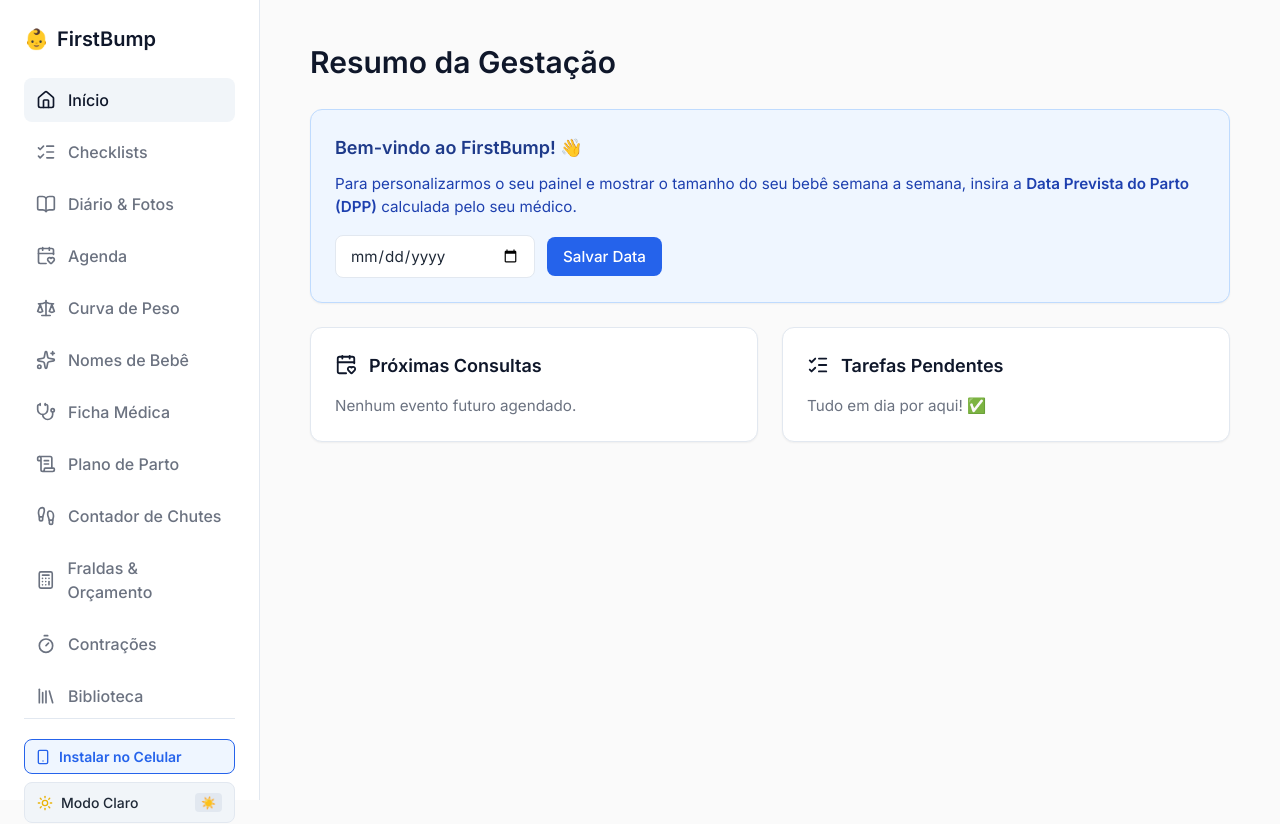
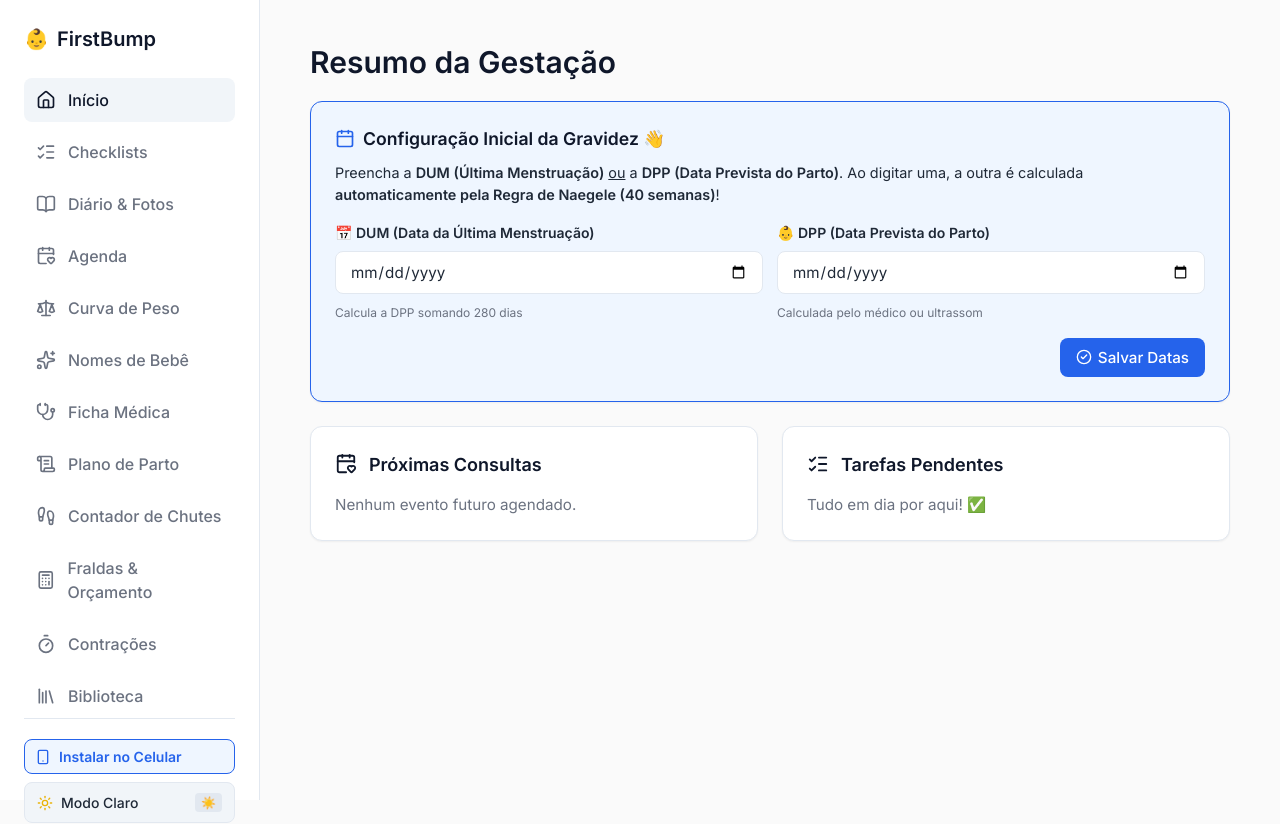
Before and after one commit to WallaceSousa88/FirstBump, a React (Vite) app in the folder frontend/: page / in a window 1280 px wide. Shown: the top 824 px of the page. Built offline with nearby package versions, Linux system fonts and the light colour scheme.

Commit message:
feat: enhance Dashboard with automatic date calculations and improved date handling

```diff
--- a/frontend/src/pages/Dashboard.jsx
+++ b/frontend/src/pages/Dashboard.jsx
@@ -1,13 +1,36 @@
-import { useEffect, useState } from 'react';
+import { useEffect, useState, useMemo } from 'react';
 import { storage } from '../services/storage';
 import { getBabySize } from '../data/babySizes';
-import { CalendarHeart, ListChecks, ChevronLeft, ChevronRight, Sparkles, Scale, Ruler, HeartHandshake, Timer } from 'lucide-react';
+import { CalendarHeart, ListChecks, ChevronLeft, ChevronRight, Sparkles, Scale, Ruler, Timer, Calendar, Edit3, X, CheckCircle2, Info } from 'lucide-react';
 import { Link } from 'react-router-dom';
 
+// Helper para somar/subtrair dias em formato YYYY-MM-DD
+function addDays(dateStr, days) {
+  if (!dateStr) return '';
+  const date = new Date(dateStr + 'T00:00:00');
+  if (isNaN(date.getTime())) return '';
+  date.setDate(date.getDate() + days);
+  return date.toISOString().split('T')[0];
+}
+
+function formatDateBR(dateStr) {
+  if (!dateStr) return '';
+  const parts = dateStr.split('-');
+  if (parts.length !== 3) return dateStr;
+  return `${parts[2]}/${parts[1]}/${parts[0]}`;
+}
+
 export default function Dashboard() {
-  const [dueDate, setDueDate] = useState('');
-  const [inputDate, setInputDate] = useState('');
+  const [dpp, setDpp] = useState('');
+  const [dum, setDum] = useState('');
+
+  // Formulário de Configuração / Edição
+  const [formDpp, setFormDpp] = useState('');
+  const [formDum, setFormDum] = useState('');
+  const [isEditingDates, setIsEditingDates] = useState(false);
+
   const [currentWeek, setCurrentWeek] = useState(1);
+  const [currentDays, setCurrentDays] = useState(0);
   const [viewedWeek, setViewedWeek] = useState(1);
   const [progress, setProgress] = useState(0);
   const [daysLeft, setDaysLeft] = useState(null);
@@ -15,10 +38,27 @@
   const [pendingTasks, setPendingTasks] = useState([]);
 
   useEffect(() => {
-    const setting = storage.getSetting('due_date');
-    if (setting && setting.value) {
-      setDueDate(setting.value);
-      calculateWeeks(setting.value);
+    const savedDpp = storage.getSetting('dpp') || storage.getSetting('due_date');
+    const savedDum = storage.getSetting('dum');
+
+    let initialDpp = savedDpp?.value || '';
+    let initialDum = savedDum?.value || '';
+
+    // Se tiver apenas DUM, calcula a DPP
+    if (initialDum && !initialDpp) {
+      initialDpp = addDays(initialDum, 280);
+    }
+    // Se tiver apenas DPP, calcula a DUM
+    if (initialDpp && !initialDum) {
+      initialDum = addDays(initialDpp, -280);
+    }
+
+    if (initialDpp) {
+      setDpp(initialDpp);
+      setDum(initialDum);
+      setFormDpp(initialDpp);
+      setFormDum(initialDum);
+      calculateGestationalAge(initialDpp, initialDum);
     }
 
     const today = new Date().toISOString().split('T')[0];
@@ -29,29 +69,57 @@
     setPendingTasks(checklists.filter((c) => !c.is_completed).slice(0, 3));
   }, []);
 
-  const calculateWeeks = (dateString) => {
-    const dpp = new Date(dateString);
-    const dum = new Date(dpp.getTime() - 280 * 24 * 60 * 60 * 1000);
+  // Cálculo da Idade Gestacional (Semanas + Dias) e Dias Restantes
+  const calculateGestationalAge = (targetDpp, targetDum) => {
+    const dppDate = new Date(targetDpp + 'T00:00:00');
+    const dumDate = targetDum ? new Date(targetDum + 'T00:00:00') : new Date(dppDate.getTime() - 280 * 24 * 60 * 60 * 1000);
     const now = new Date();
 
-    const diffDays = Math.floor((now - dum) / (1000 * 60 * 60 * 24));
-    let calculated = Math.max(1, Math.min(40, Math.floor(diffDays / 7) || 1));
+    const diffDays = Math.floor((now - dumDate) / (1000 * 60 * 60 * 24));
+    const calculatedWeek = Math.max(1, Math.min(40, Math.floor(diffDays / 7) || 1));
+    const calculatedDay = Math.max(0, Math.min(6, diffDays % 7));
 
-    // Dias restantes para a DPP
-    const diffToDpp = Math.ceil((dpp - now) / (1000 * 60 * 60 * 24));
+    // Dias restantes para o parto
+    const diffToDpp = Math.ceil((dppDate - now) / (1000 * 60 * 60 * 24));
     setDaysLeft(diffToDpp > 0 ? diffToDpp : 0);
 
-    setCurrentWeek(calculated);
-    setViewedWeek(calculated);
-    setProgress((calculated / 40) * 100);
+    setCurrentWeek(calculatedWeek);
+    setCurrentDays(calculatedDay);
+    setViewedWeek(calculatedWeek);
+    setProgress(Math.min(100, Math.max(0, (calculatedWeek / 40) * 100)));
   };
 
-  const handleSaveDate = (e) => {
+  // Preenchimento Automático: Usuário alterou a DUM
+  const handleDumChange = (val) => {
+    setFormDum(val);
+    if (val) {
+      const calculatedDpp = addDays(val, 280); // Regra de Naegele (+280 dias / 40 semanas)
+      setFormDpp(calculatedDpp);
+    }
+  };
+
+  // Preenchimento Automático: Usuário alterou a DPP
+  const handleDppChange = (val) => {
+    setFormDpp(val);
+    if (val) {
+      const calculatedDum = addDays(val, -280); // DUM = DPP - 280 dias
+      setFormDum(calculatedDum);
+    }
+  };
+
+  // Salvar Datas no storage
+  const handleSaveDates = (e) => {
     e.preventDefault();
-    if (!inputDate) return;
-    storage.setSetting('due_date', inputDate);
-    setDueDate(inputDate);
-    calculateWeeks(inputDate);
+    if (!formDpp) return;
+
+    storage.setSetting('dpp', formDpp);
+    storage.setSetting('due_date', formDpp);
+    if (formDum) storage.setSetting('dum', formDum);
+
+    setDpp(formDpp);
+    setDum(formDum);
+    calculateGestationalAge(formDpp, formDum);
+    setIsEditingDates(false);
   };
 
   const babyInfo = getBabySize(viewedWeek);
@@ -59,29 +127,94 @@
 
   return (
     <div>
-      <h1 className="page-title">Resumo da Gestação</h1>
+      <div style={{ display: 'flex', justifyContent: 'space-between', alignItems: 'center', flexWrap: 'wrap', gap: '12px', marginBottom: '16px' }}>
+        <h1 className="page-title" style={{ margin: 0 }}>Resumo da Gestação</h1>
 
-      {!dueDate ? (
-        <div className="card" style={{ backgroundColor: '#eff6ff', borderColor: '#bfdbfe' }}>
-          <h2 className="card-title" style={{ color: '#1e3a8a' }}>Bem-vindo ao FirstBump! 👋</h2>
-          <p className="card-text" style={{ marginBottom: '16px', color: '#1e40af' }}>
-            Para personalizarmos o seu painel e mostrar o tamanho do seu bebê semana a semana, insira a <b>Data Prevista do Parto (DPP)</b> calculada pelo seu médico.
+        {dpp && (
+          <button
+            onClick={() => {
+              setFormDpp(dpp);
+              setFormDum(dum);
+              setIsEditingDates(true);
+            }}
+            className="btn"
+            style={{ border: '1px solid var(--border)', backgroundColor: 'var(--surface)', fontSize: '0.85rem', display: 'flex', alignItems: 'center', gap: '6px' }}
+          >
+            <Edit3 size={15} /> Alterar DUM / DPP
+          </button>
+        )}
+      </div>
+
+      {/* Modal / Card de Configuração Inicial de Datas */}
+      {(!dpp || isEditingDates) && (
+        <div className="card" style={{ backgroundColor: 'var(--accent-soft)', borderColor: 'var(--accent)', marginBottom: '24px' }}>
+          <div style={{ display: 'flex', justifyContent: 'space-between', alignItems: 'center', marginBottom: '10px' }}>
+            <div style={{ display: 'flex', alignItems: 'center', gap: '8px', color: 'var(--primary)', fontWeight: 700, fontSize: '1.1rem' }}>
+              <Calendar size={20} style={{ color: 'var(--accent)' }} />
+              <span>{dpp ? 'Atualizar Datas da Gestação' : 'Configuração Inicial da Gravidez 👋'}</span>
+            </div>
+
+            {dpp && (
+              <button className="btn-icon" onClick={() => setIsEditingDates(false)}>
+                <X size={18} />
+              </button>
+            )}
+          </div>
+
+          <p style={{ fontSize: '0.9rem', color: 'var(--text-main)', marginBottom: '16px', lineHeight: '1.5' }}>
+            Preencha a <b>DUM (Última Menstruação)</b> <u>ou</u> a <b>DPP (Data Prevista do Parto)</b>. Ao digitar uma, a outra é calculada <b>automaticamente pela Regra de Naegele (40 semanas)</b>!
           </p>
-          <form onSubmit={handleSaveDate} className="flex-row">
+
+          <form onSubmit={handleSaveDates}>
+            <div style={{ display: 'grid', gridTemplateColumns: 'repeat(auto-fit, minmax(220px, 1fr))', gap: '14px', marginBottom: '16px' }}>
+              <div className="form-group" style={{ marginBottom: 0 }}>
+                <label className="form-label" style={{ fontWeight: 600 }}>
+                  📅 DUM (Data da Última Menstruação)
+                </label>
                 <input
                   type="date"
                   className="form-input"
-              style={{ maxWidth: '200px' }}
-              value={inputDate}
-              onChange={(e) => setInputDate(e.target.value)}
+                  value={formDum}
+                  onChange={(e) => handleDumChange(e.target.value)}
+                  placeholder="Primeiro dia do último ciclo"
+                />
+                <span style={{ fontSize: '0.75rem', color: 'var(--text-muted)', marginTop: '2px', display: 'block' }}>
+                  Calcula a DPP somando 280 dias
+                </span>
+              </div>
+
+              <div className="form-group" style={{ marginBottom: 0 }}>
+                <label className="form-label" style={{ fontWeight: 600 }}>
+                  👶 DPP (Data Prevista do Parto)
+                </label>
+                <input
+                  type="date"
+                  className="form-input"
+                  value={formDpp}
+                  onChange={(e) => handleDppChange(e.target.value)}
                   required
                 />
-            <button className="btn btn-primary" type="submit">
-              Salvar Data
+                <span style={{ fontSize: '0.75rem', color: 'var(--text-muted)', marginTop: '2px', display: 'block' }}>
+                  Calculada pelo médico ou ultrassom
+                </span>
+              </div>
+            </div>
+
+            <div style={{ display: 'flex', justifyContent: 'flex-end', gap: '8px' }}>
+              {dpp && (
+                <button type="button" onClick={() => setIsEditingDates(false)} className="btn" style={{ border: '1px solid var(--border)' }}>
+                  Cancelar
                 </button>
+              )}
+              <button className="btn btn-primary" type="submit" style={{ display: 'flex', alignItems: 'center', gap: '6px' }}>
+                <CheckCircle2 size={16} /> Salvar Datas
+              </button>
+            </div>
           </form>
         </div>
-      ) : (
+      )}
+
+      {dpp && (
         <>
           {/* Card Principal: Comparador de Frutinhas e Desenvolvimento */}
           <div className="baby-size-hero">
@@ -121,6 +254,12 @@
                         🎉 Faltam {daysLeft} {daysLeft === 1 ? 'dia' : 'dias'}
                       </span>
                     )}
+
+                    {dum && (
+                      <span style={{ fontSize: '0.75rem', color: 'var(--text-muted)', fontWeight: 500 }}>
+                        DUM: <b>{formatDateBR(dum)}</b>
+                      </span>
+                    )}
                   </div>
 
                   <h2>
@@ -137,6 +276,12 @@
                       <Scale size={14} style={{ color: '#16a34a' }} />
                       <span>Peso aprox: <b>{babyInfo.weight}</b></span>
                     </div>
+
+                    {!isBrowsingOtherWeek && (
+                      <div className="baby-metric-badge" style={{ backgroundColor: 'var(--accent-soft)', color: 'var(--accent)' }}>
+                        <span>Idade exata: <b>{currentWeek} sem + {currentDays}d</b></span>
+                      </div>
+                    )}
                   </div>
                 </div>
               </div>
@@ -196,32 +341,17 @@
 
             {/* Barra de Progresso Geral da Gestação */}
             <div>
-              <div style={{ display: 'flex', justifyContent: 'space-between', fontSize: '0.85rem', color: 'var(--text-muted)', marginBottom: '6px' }}>
-                <span>Progresso da Gestação</span>
-                <span><b>{Math.round(progress)}%</b> (DPP: {dueDate.split('-').reverse().join('/')})</span>
+              <div style={{ display: 'flex', justifyContent: 'space-between', fontSize: '0.85rem', color: 'var(--text-muted)', marginBottom: '6px', flexWrap: 'wrap', gap: '4px' }}>
+                <span>Progresso da Gestação: <b>{Math.round(progress)}%</b></span>
+                <span>
+                  {dum ? `DUM: ${formatDateBR(dum)} · ` : ''}
+                  <b>DPP: {formatDateBR(dpp)}</b>
+                </span>
               </div>
 
               <div className="progress-container">
                 <div className="progress-bar" style={{ width: `${progress}%` }}></div>
               </div>
-            </div>
-
-            <div style={{ display: 'flex', justifyContent: 'flex-end', marginTop: '14px' }}>
-              <button
-                onClick={() => {
-                  setDueDate('');
-                  storage.setSetting('due_date', '');
-                }}
-                style={{
-                  fontSize: '0.8rem',
-                  color: 'var(--text-muted)',
-                  background: 'none',
-                  border: 'none',
-                  cursor: 'pointer',
-                }}
-              >
-                Alterar Data Prevista do Parto
-              </button>
             </div>
           </div>
 
@@ -277,7 +407,7 @@
                 <div key={ev.id} style={{ padding: '12px', border: '1px solid var(--border)', borderRadius: 'var(--radius)' }}>
                   <div style={{ fontWeight: 600 }}>{ev.title}</div>
                   <div style={{ fontSize: '0.85rem', color: 'var(--accent)', marginTop: '4px' }}>
-                    {ev.date.split('-').reverse().join('/')} · {ev.type}
+                    {formatDateBR(ev.date)} · {ev.type}
                   </div>
                 </div>
               ))}
```
Lines whose indentation alone changed are shown as unchanged.
